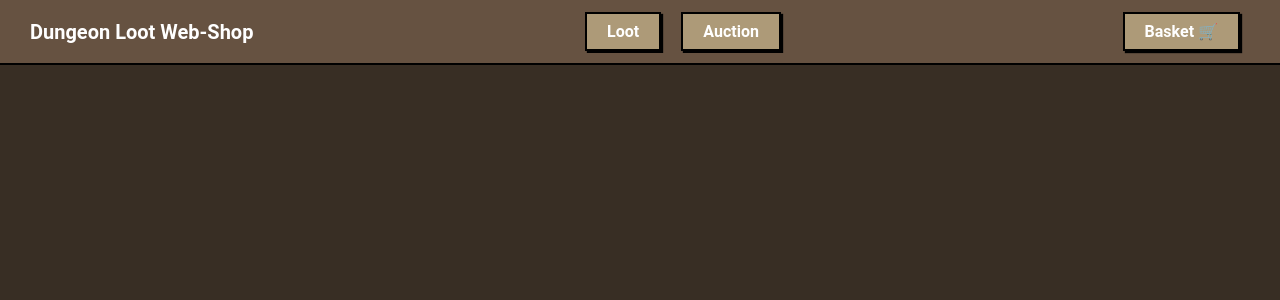
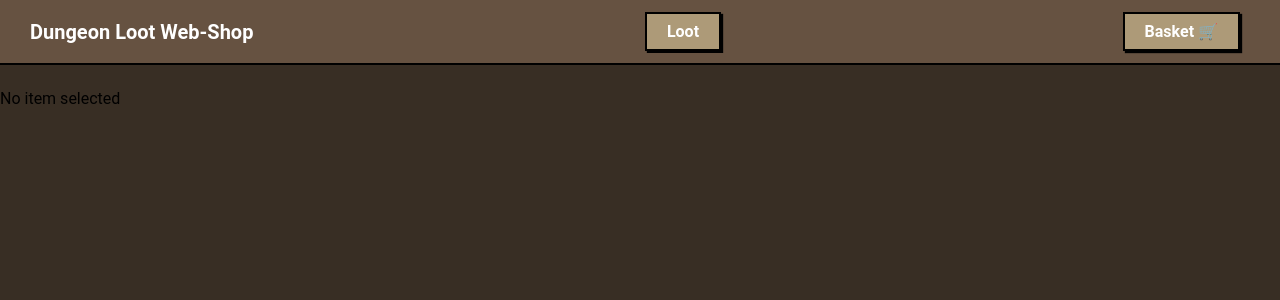
Before and after one commit to kasp470f/react_project, a React (Create React App) app: page /details/0 in a window 1280 px wide. Shown: the top 300 px of the page. Built offline with nearby package versions, Linux system fonts and the light colour scheme.

Commit message:
Made it work with the Details page

```diff
--- a/src/Details.jsx
+++ b/src/Details.jsx
@@ -3,7 +3,10 @@ import './stylesheet.css';
 import RarityColor from "./components/itemRarity";
 
 function Details(props) {
-    let itemInfo = props.items[props.itemID];
+    let itemInfo = props.item;
+    if (itemInfo === undefined) {
+        return <div>No item selected</div>;
+    }
 
     return (
         <>
--- a/src/Navbar.jsx
+++ b/src/Navbar.jsx
@@ -10,7 +10,6 @@ function Navbar(props) {
                 <div className="redirects">
                     <ul>
                         <Link to='/'><li><span>Loot</span></li></Link>
-                        <li><span>Auction</span></li>
                     </ul>
                 </div>
                 <Link to='/cart'>
--- a/src/Shop.jsx
+++ b/src/Shop.jsx
@@ -4,8 +4,6 @@ import ItemComponent from "./components/itemComponents";
 import { types } from "./generator/itemText";
 
 const FILTER_MAP = MapFilters();
-
-console.log(FILTER_MAP)
 
 function Shop(props) {
     const filtering = useFilter(); // It's a custom hook!!
--- a/src/app.jsx
+++ b/src/app.jsx
@@ -4,7 +4,7 @@ import Navbar from './Navbar';
 import Shop from './Shop';
 import Cart from './Cart';
 import Details from './Details';
-import {RandomItemCollection} from "./generator/itemGenerator";
+import { RandomItemCollection, RandomItem } from "./generator/itemGenerator";
 import './stylesheet.css';
 
 
@@ -14,18 +14,36 @@ class App extends React.Component {
         let itemsGen = RandomItemCollection(40);
         this.state = {
             items: itemsGen,
-            selection: "",
+            selection: undefined,
         }
         this.onSelect = this.onSelect.bind(this);
         this.onClose = this.onClose.bind(this);
     }
 
-    onSelect(id) {
-        this.setState({ selection: id });
+    componentDidMount() {
+        setInterval(() => { // Interval
+            let id = Math.floor(Math.random() * this.state.items.length);
+            this.setState({
+                items: this.state.items.map(item => {
+                    if (item.id === id) {
+                        return RandomItem(id);
+                    }
+                    if (this.state.selection !== undefined && this.state.selection.id === id) {
+                        this.setState({ selection: undefined });
+                        alert("This item seems to already have been bought!");
+                    }
+                    return item;
+                }),
+            });
+        }, Math.floor(Math.random() * + 5000) + 1000);
+    }
+
+    onSelect(item) {
+        this.setState({ selection: item });
     }
 
     onClose() {
-        this.setState({ selection: "" });
+        this.setState({ selection: undefined });
     }
 
     render() {
@@ -33,11 +51,12 @@ class App extends React.Component {
             <>
                 <Router>
                     <div className='App'>
-                        <Navbar onClose={this.onClose} />
+                        <Navbar />
                         {/* I V6 blev Switch erstattet af Routes og component erstattet af element*/}
                         <Routes>
                             <Route path='/' exact element={<Shop items={this.state.items} onSelect={this.onSelect} />} />
                             <Route path='/cart' exact element={<Cart name='Cart' />} />
+                            <Route path='/details/:id' exact element={<Details item={this.state.selection} />} />
                         </Routes>
                     </div>
                 </Router>
--- a/src/components/itemComponents.jsx
+++ b/src/components/itemComponents.jsx
@@ -1,17 +1,20 @@
 import React from "react";
+import { Link } from "react-router-dom";
 import "../stylesheet.css";
 import RarityColor from "./itemRarity";
 
 function ItemComponent(props) {
     function onClick() {
-        props.onSelect(props.id);
+        props.onSelect(props);
     }
 
 
     return (
-        <div onClick={onClick} style={{ background: "radial-gradient(circle, "+ RarityColor(props) +" -300%, #5f5f5f)" }}>
-            <img src={require("../assets/" + props.icon)} alt="the Game Object" />
-            <div className="itemTag" style={{ color: RarityColor(props) }}>{props.name}</div>
+        <div onClick={onClick} style={{ background: "radial-gradient(circle, " + RarityColor(props) + " -300%, #5f5f5f)" }}>
+            <Link to={`/details/${props.id}`}>
+                <img src={require("../assets/" + props.icon)} alt="the Game Object" />
+                <div className="itemTag" style={{ color: RarityColor(props) }}>{props.name}</div>
+            </Link>
         </div>
     );
 }
```
